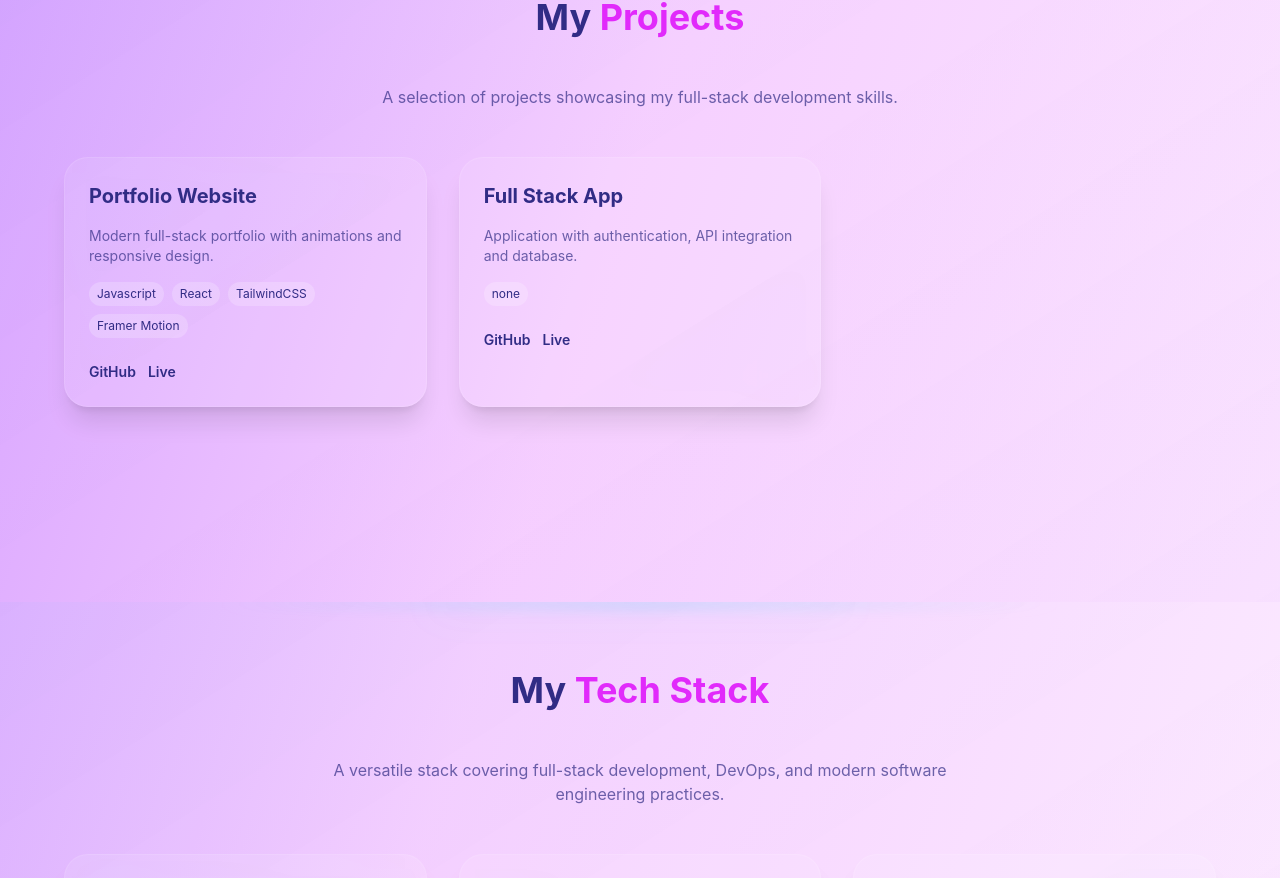
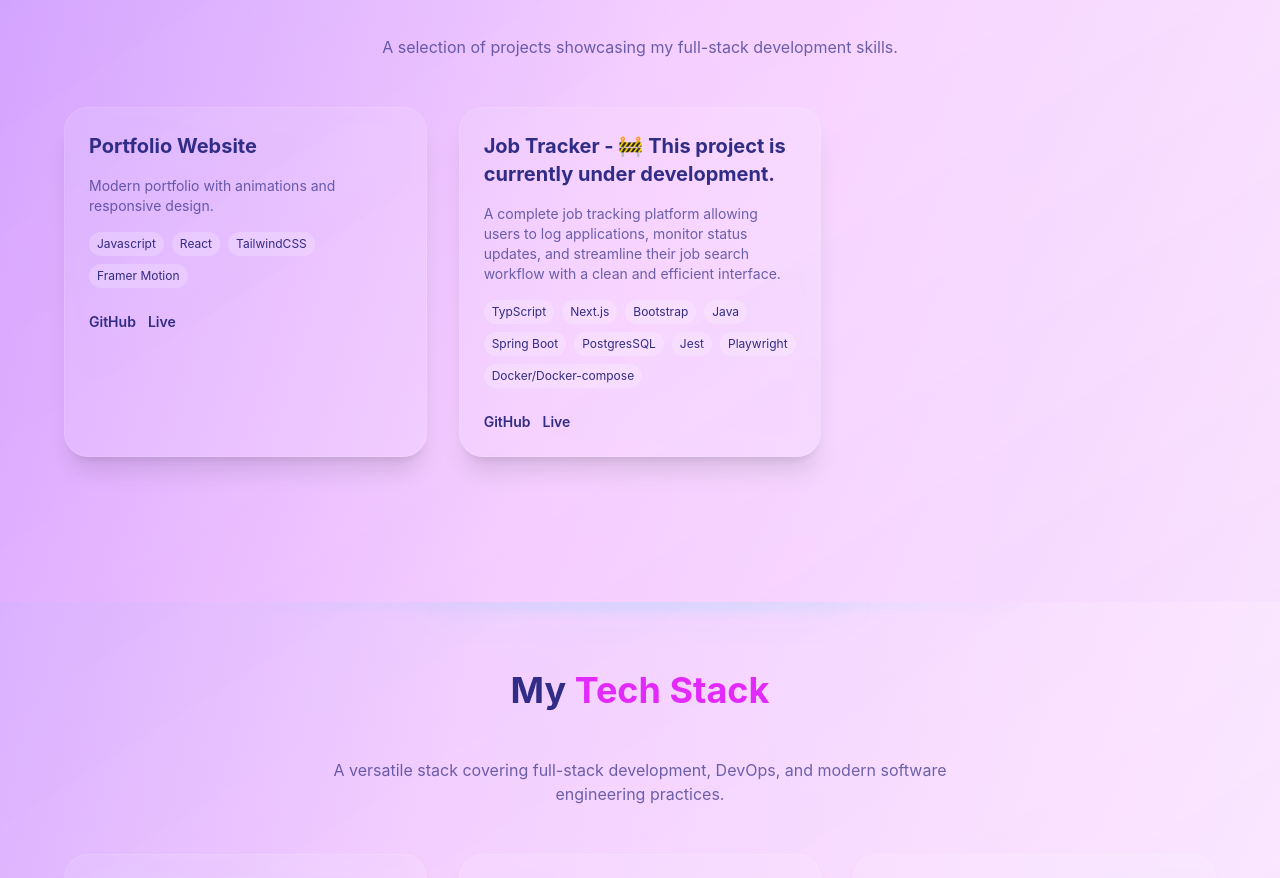
Before and after one commit to aelk-dev/portfolio-dev, a React (Vite) app: page / in a window 1280 px wide. Shown: the part 1912-2790 px from the top of the page. Built offline with nearby package versions, Linux system fonts and the light colour scheme; no server answers.

Commit message:
refactor: projects data

```diff
--- a/src/data/projects.js
+++ b/src/data/projects.js
@@ -1,18 +1,27 @@
 export const projects = [
   {
     title: "Portfolio Website",
-    description:
-      "Modern full-stack portfolio with animations and responsive design.",
+    description: "Modern portfolio with animations and responsive design.",
     tech: ["Javascript", "React", "TailwindCSS", "Framer Motion"],
     github: "https://github.com/aelk-dev/portfolio-dev",
     demo: "http://foliodev-aya.netlify.app/",
   },
   {
-    title: "Full Stack App",
+    title: "Job Tracker - 🚧 This project is currently under development.",
     description:
-      "Application with authentication, API integration and database.",
-    tech: ["none"],
-    github: "#",
-    demo: "#",
+      "A complete job tracking platform allowing users to log applications, monitor status updates, and streamline their job search workflow with a clean and efficient interface.",
+    tech: [
+      "TypScript",
+      "Next.js",
+      "Bootstrap",
+      "Java",
+      "Spring Boot",
+      "PostgresSQL",
+      "Jest",
+      "Playwright",
+      "Docker/Docker-compose",
+    ],
+    github: "/",
+    demo: "/",
   },
 ];
```
